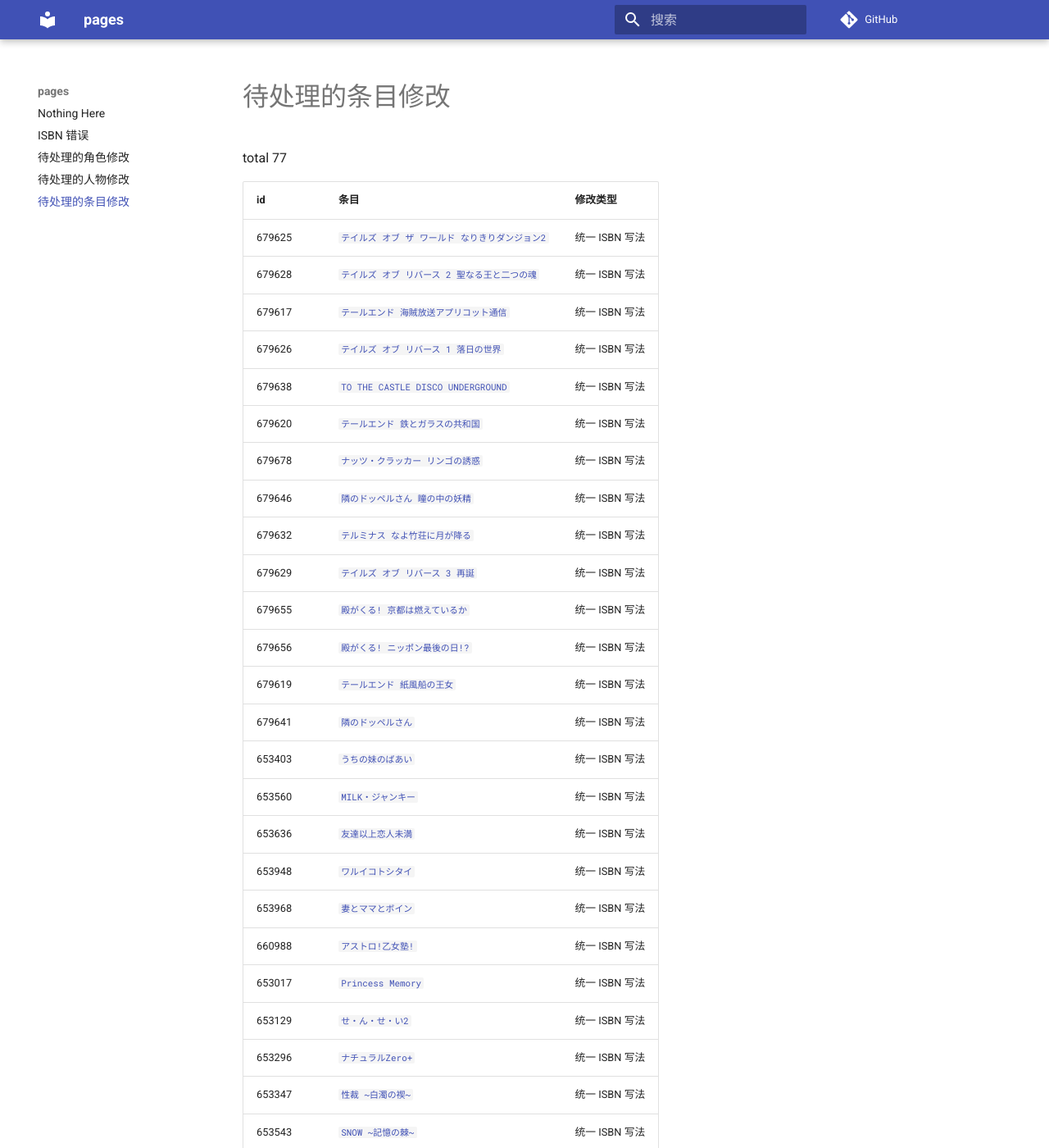
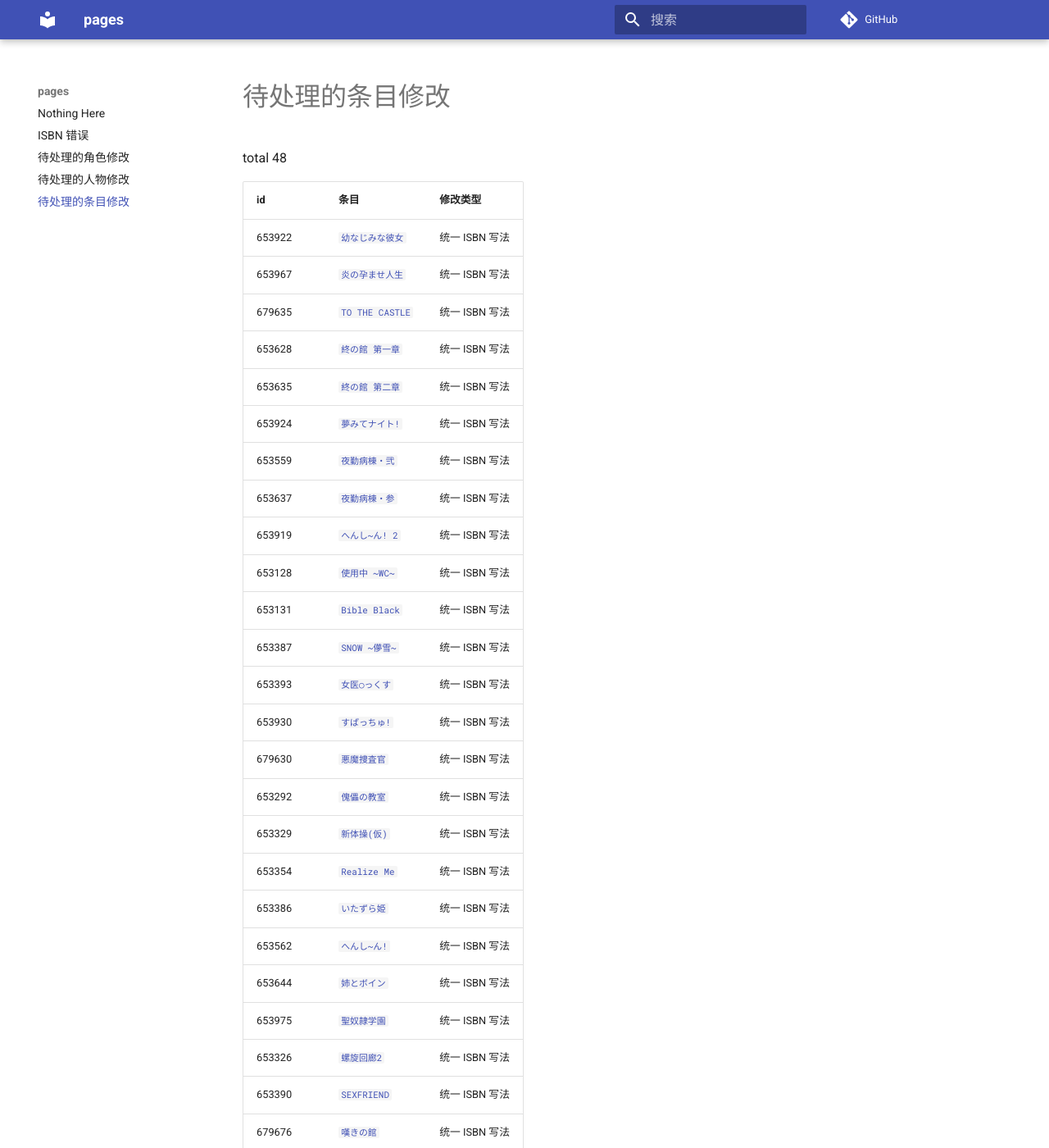
Before and after one commit to trim21/bangumi-pages, an MkDocs documentation site: the page built from docs/pending-subject-changes.md, in a window 1280 px wide and 1400 px high. Shown: the whole window at 82% size. Built offline with MkDocs 1.6.1 and Material for MkDocs 9.7.7, drawn with Linux system fonts in a browser that asks for light colours; comment, search, counter and statistics services are not loaded; some of the changed text lies outside the part shown.

Commit message:
update pending-changes.md

```diff
--- a/docs/pending-subject-changes.md
+++ b/docs/pending-subject-changes.md
@@ -1,38 +1,9 @@
 # 待处理的条目修改
 
-total 77
+total 48
 
 | id | 条目 | 修改类型 |
 | --- | --- | --- |
-| 679625 | [`テイルズ オブ ザ ワールド なりきりダンジョン2`](https://bgm.tv/subject/679625) | 统一 ISBN 写法 |
-| 679628 | [`テイルズ オブ リバース 2 聖なる王と二つの魂`](https://bgm.tv/subject/679628) | 统一 ISBN 写法 |
-| 679617 | [`テールエンド 海賊放送アプリコット通信`](https://bgm.tv/subject/679617) | 统一 ISBN 写法 |
-| 679626 | [`テイルズ オブ リバース 1 落日の世界`](https://bgm.tv/subject/679626) | 统一 ISBN 写法 |
-| 679638 | [`TO THE CASTLE DISCO UNDERGROUND`](https://bgm.tv/subject/679638) | 统一 ISBN 写法 |
-| 679620 | [`テールエンド 鉄とガラスの共和国`](https://bgm.tv/subject/679620) | 统一 ISBN 写法 |
-| 679678 | [`ナッツ・クラッカー リンゴの誘惑`](https://bgm.tv/subject/679678) | 统一 ISBN 写法 |
-| 679646 | [`隣のドッペルさん 瞳の中の妖精`](https://bgm.tv/subject/679646) | 统一 ISBN 写法 |
-| 679632 | [`テルミナス なよ竹荘に月が降る`](https://bgm.tv/subject/679632) | 统一 ISBN 写法 |
-| 679629 | [`テイルズ オブ リバース 3 再誕`](https://bgm.tv/subject/679629) | 统一 ISBN 写法 |
-| 679655 | [`殿がくる! 京都は燃えているか`](https://bgm.tv/subject/679655) | 统一 ISBN 写法 |
-| 679656 | [`殿がくる! ニッポン最後の日!?`](https://bgm.tv/subject/679656) | 统一 ISBN 写法 |
-| 679619 | [`テールエンド 紙風船の王女`](https://bgm.tv/subject/679619) | 统一 ISBN 写法 |
-| 679641 | [`隣のドッペルさん`](https://bgm.tv/subject/679641) | 统一 ISBN 写法 |
-| 653403 | [`うちの妹のばあい`](https://bgm.tv/subject/653403) | 统一 ISBN 写法 |
-| 653560 | [`MILK・ジャンキー`](https://bgm.tv/subject/653560) | 统一 ISBN 写法 |
-| 653636 | [`友達以上恋人未満`](https://bgm.tv/subject/653636) | 统一 ISBN 写法 |
-| 653948 | [`ワルイコトシタイ`](https://bgm.tv/subject/653948) | 统一 ISBN 写法 |
-| 653968 | [`妻とママとボイン`](https://bgm.tv/subject/653968) | 统一 ISBN 写法 |
-| 660988 | [`アストロ!乙女塾!`](https://bgm.tv/subject/660988) | 统一 ISBN 写法 |
-| 653017 | [`Princess Memory`](https://bgm.tv/subject/653017) | 统一 ISBN 写法 |
-| 653129 | [`せ・ん・せ・い2`](https://bgm.tv/subject/653129) | 统一 ISBN 写法 |
-| 653296 | [`ナチュラルZero+`](https://bgm.tv/subject/653296) | 统一 ISBN 写法 |
-| 653347 | [`性裁 ~白濁の禊~`](https://bgm.tv/subject/653347) | 统一 ISBN 写法 |
-| 653543 | [`SNOW ~記憶の棘~`](https://bgm.tv/subject/653543) | 统一 ISBN 写法 |
-| 653557 | [`ラストオーダー`](https://bgm.tv/subject/653557) | 统一 ISBN 写法 |
-| 653627 | [`お願いお星さま`](https://bgm.tv/subject/653627) | 统一 ISBN 写法 |
-| 653632 | [`ホワイトブレス`](https://bgm.tv/subject/653632) | 统一 ISBN 写法 |
-| 653654 | [`おやつのじかん`](https://bgm.tv/subject/653654) | 统一 ISBN 写法 |
 | 653922 | [`幼なじみな彼女`](https://bgm.tv/subject/653922) | 统一 ISBN 写法 |
 | 653967 | [`炎の孕ませ人生`](https://bgm.tv/subject/653967) | 统一 ISBN 写法 |
 | 679635 | [`TO THE CASTLE`](https://bgm.tv/subject/679635) | 统一 ISBN 写法 |
```
